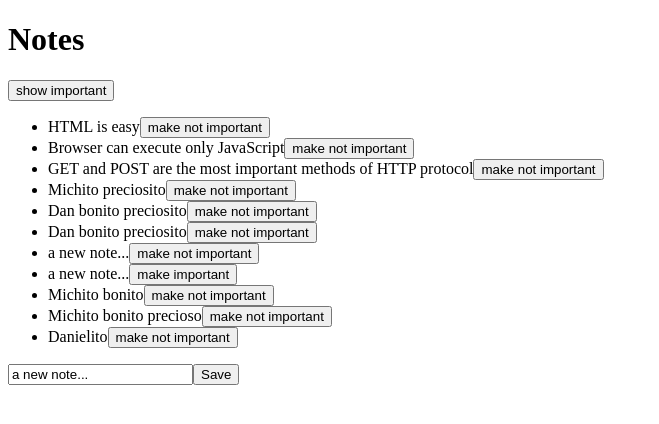
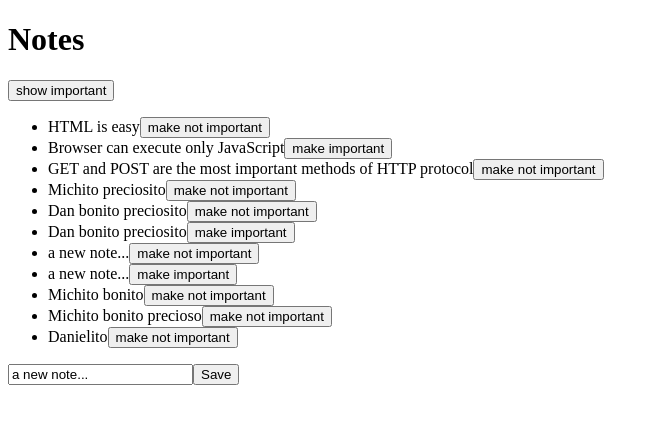
Before and after one commit to DenysChavez/full-stack-open-2023, a React (Create React App) app in the folder part2/notes/: page / in a window 1280 px wide. Shown: the top 424 px of the page, without its empty margins (0-659 px from the left). Built offline with nearby package versions, Linux system fonts and the light colour scheme; data requests are answered from the project's data file.

Commit message:
promises and errors

```diff
--- a/part2/notes/db.json
+++ b/part2/notes/db.json
@@ -8,7 +8,7 @@
     {
       "id": 2,
       "content": "Browser can execute only JavaScript",
-      "important": true
+      "important": false
     },
     {
       "id": 3,
@@ -27,7 +27,7 @@
     },
     {
       "content": "Dan bonito preciosito",
-      "important": true,
+      "important": false,
       "id": 6
     },
     {
--- a/part2/notes/src/App.js
+++ b/part2/notes/src/App.js
@@ -24,10 +24,16 @@
 
     noteService
       .update(id, chandedNote)
-      .then((returnedNote) =>
-        setNotes(notes.map((note) => (note.id !== id ? note : returnedNote)))
-      );
-  };
+      .then((returnedNote) => {
+        setNotes(notes.map((note) => note.id !== id ? note : returnedNote))
+      })
+      .catch(error => {
+        alert(
+          `the note '${note.content}' was already deleted from server`
+        )
+        setNotes(notes.filter(n => n.id !== id))
+      })
+  }
   ///////////////////
 
   // Create a new NOTE
--- a/part2/notes/src/services/notes.js
+++ b/part2/notes/src/services/notes.js
@@ -18,7 +18,7 @@
 
 // eslint-disable-next-line import/no-anonymous-default-export
 export default {
-    getAll: getAll,
-    create: create,
-    update: update
+   getAll,
+   create,
+   update
   }
```
